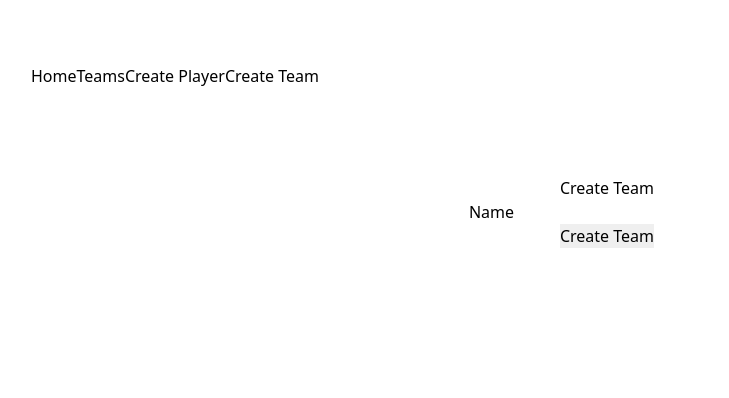
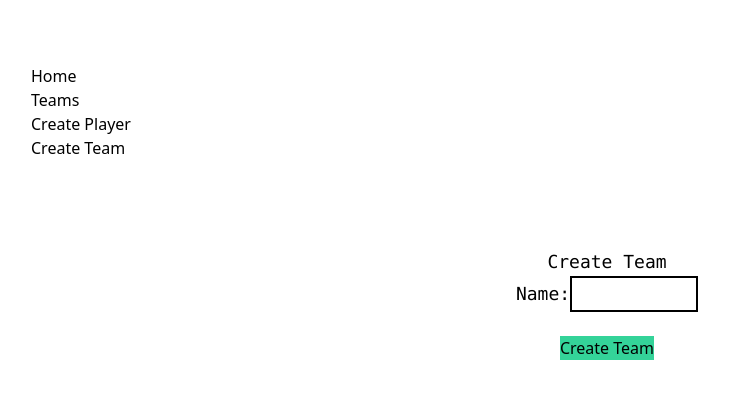
Before and after one commit to AricMcA/phase-3-ruby-frontend, a React (Create React App) app: page /teams/new in a window 1280 px wide. Shown: the top 398 px of the page, without its empty margins (33-762 px from the left). Built offline with nearby package versions, Linux system fonts and the light colour scheme; no server answers.

Commit message:
added styling

```diff
--- a/src/components/Home.js
+++ b/src/components/Home.js
@@ -3,9 +3,9 @@ import React from 'react'
 const Home = () => {
     return (
         <div>
-            <h1>Welcome to Fantasy Football</h1>
+            <h1 class="font-mono text-4xl" >Welcome to Fantasy Football</h1>
             <hr/>
-            <p>Click the Teams button to see who's competing</p>
+            <p class="font-mono text-2xl">Click the Teams button to see who's competing</p>
         </div>
     )
 }
--- a/src/components/Navigation.js
+++ b/src/components/Navigation.js
@@ -5,8 +5,11 @@ const Navigation = () => {
     return (
         <div class="p-16">
             <NavLink to = '/' exact >Home</NavLink>
+            <br/>
             <NavLink to = '/teams' exact >Teams</NavLink>
+            <br/>
             <NavLink to = '/players/new' exact >Create Player</NavLink>
+            <br/>
             <NavLink to = '/teams/new' exact >Create Team</NavLink>
         </div>
     )
--- a/src/components/Player.js
+++ b/src/components/Player.js
@@ -11,15 +11,14 @@ const Player = ({player}) => {
             }
         })
         .then(res => res.json)
-        .then(data => {
-            console.log("player: ", player)
-        })
     }
 
     return (
         <div>
-            <h3>{player.name}</h3>
-            <button onClick = {deletePlayer}>delete</button>
+            <h3 class="font-mono text-lg">{player.name}</h3>
+            <h3 class="font-mono">{player.position}</h3>
+            <button onClick = {deletePlayer} class="text-red-700 text-opacity-100 ...">DELETE</button>
+            <br/>
             <br/>
         </div>
     )
--- a/src/components/TeamLink.js
+++ b/src/components/TeamLink.js
@@ -5,8 +5,9 @@ const TeamLink = ({team}) => {
     return (
         <div>
             <Link to = {`/teams/${team.id}`}>
-                <h3>{team.name}</h3>
+                <h3 class="font-mono text-lg">{team.name}</h3>
             </Link>
+            <br/>
         </div>
     )
 }
--- a/src/containers/PlayerForm.js
+++ b/src/containers/PlayerForm.js
@@ -56,26 +56,26 @@ const PlayerForm = () => {
 
     return (
         <div className="form">
-        <h3>Create a Player</h3>
+        <h3 class="font-mono text-lg">Create a Player</h3>
         <form onSubmit={ handleSubmit }>
             <div>
-                <label>Name</label>
-                <input type="text" name="name" value={ player.name } onChange={ handleChange } />
+                <label class="font-mono text-lg">Name:</label>
+                <input type="text" name="name" value={ player.name } onChange={ handleChange } class="box-border h-5 w-32 p-4 border-2 border-black"/>
             </div>
             <div>
-                <label>Position</label>
-                <input type="text" name="position" value={ player.position } onChange={ handleChange } />
+                <label class="font-mono text-lg">Position:</label>
+                <input type="text" name="position" value={ player.position } onChange={ handleChange } class="box-border h-5 w-32 p-4 border-2 border-black"/>
             </div>
             <div>
-                <label>Team</label>
+                <label class="font-mono text-lg">Team:</label>
                 <select name="team_id" value={player.team_id} onChange={handleChange} >
                     <option value="null" disabled selected hidden>Select Team</option>
                     {teamsList}
                 </select>
                 <br/>
             </div>
-
-            <input type="submit" value="Create Player" />
+            <br/>
+            <input type="submit" value="Create Player" class="bg-green-400"/>
         </form>
         </div>
     )
--- a/src/containers/Team.js
+++ b/src/containers/Team.js
@@ -24,9 +24,10 @@ const Team = () => {
     return (
         <div>
             <br/>
-            <h2>{team.name}</h2>
+            <h2 class="font-mono text-5xl">{team.name}</h2>
+            <br/>
+            <h3 class="font-mono text-3xl">Players</h3>
             <hr/>
-            <h3>Players</h3>
             <br/>
             {players}
             <br/>
--- a/src/containers/TeamForm.js
+++ b/src/containers/TeamForm.js
@@ -40,14 +40,14 @@ const TeamForm = () => {
     return (
         <div>
             <br/>
-            <h3>Create Team</h3>
+            <h3 class="font-mono text-lg">Create Team</h3>
             <form onSubmit={ handleSubmit }>
                 <div>
-                    <label>Name</label>
-                    <input type="text" name="name" value={ team.name } onChange={ handleChange } />
+                    <label class="font-mono text-lg">Name:</label>
+                    <input type="text" name="name" value={ team.name } onChange={ handleChange } class="box-border h-5 w-32 p-4 border-2 border-black"/>
                 </div>
-
-                <input type="submit" value="Create Team" />
+                <br/>
+                <input type="submit" value="Create Team" class="bg-green-400"/>
             </form>
 
 
```
